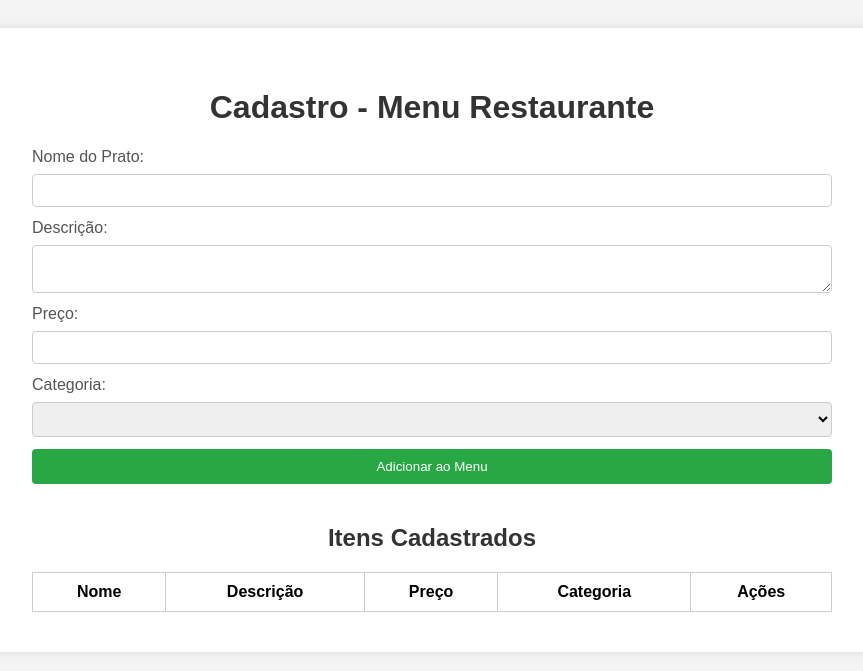
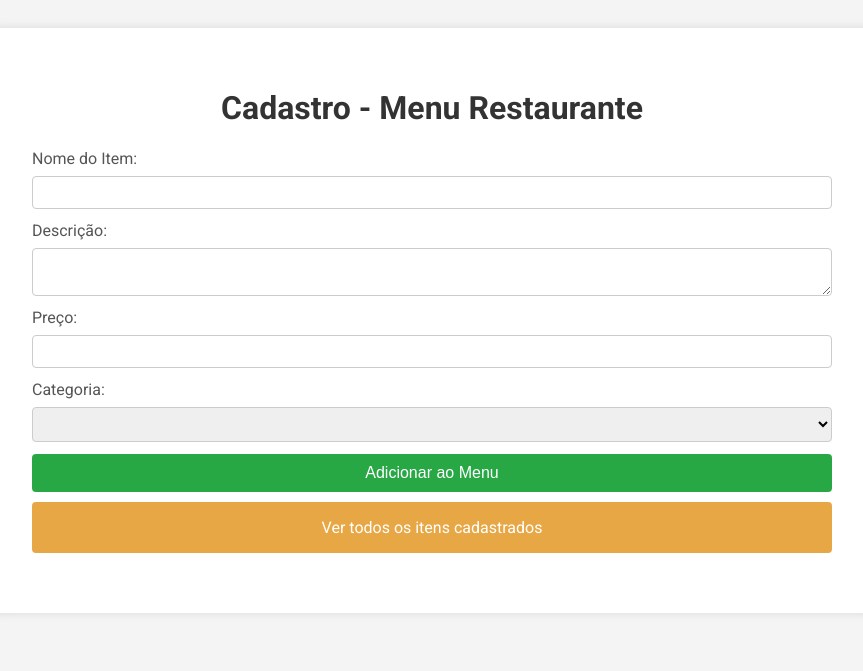
Before and after one commit to marcoshenke/projeto_integrador_3, a PHP site: page / in a window 1280 px wide. Shown: the top 671 px of the page, without its empty margins (208-1071 px from the left). Run offline with PHP 8.4, Linux system fonts and the light colour scheme; data that the repository does not hold is empty.

Commit message:
tela de listagem separada da de criação

```diff
--- a/css/style.css
+++ b/css/style.css
@@ -1,5 +1,5 @@
 body {
-  font-family: Arial, sans-serif;
+  font-family: Roboto, sans-serif;
   background-color: #f4f4f4;
   padding: 20px;
 }
@@ -45,10 +45,39 @@ button {
   padding: 10px 15px;
   cursor: pointer;
   border-radius: 4px;
+  font-size: 16px;
 }
 
 button:hover {
   background-color: #218838;
+}
+
+.all-itens {
+  margin-top: 10px;
+  background-color: #e8a745;
+  color: white;
+  border: none;
+  cursor: pointer;
+  border-radius: 4px;
+  align-items: center;
+  display: flex;
+  justify-content: center;
+  text-decoration: none;
+  font-size: 16px;
+}
+
+.all-itens:hover {
+  background-color: #edcd9d
+}
+
+.head-list {
+  display: flex;
+  justify-content: space-evenly;
+}
+
+.button_head_list {
+  max-height: 50px;
+  width: 100px;
 }
 
 table {
--- a/edit_menu.php
+++ b/edit_menu.php
@@ -26,7 +26,7 @@ if ($_SERVER['REQUEST_METHOD'] == 'POST') {
   $stmt->bind_param("ssdsi", $name, $description, $price, $category_id, $id);
 
   if ($stmt->execute()) {
-    header("Location: index.php");
+    header("Location: list_menu.php");
   } else {
     echo "Erro ao atualizar item: " . $connect->error;
   }
@@ -53,7 +53,7 @@ if ($_SERVER['REQUEST_METHOD'] == 'POST') {
     <h1>Editar Item</h1>
     <form action="edit_menu.php" method="POST">
       <input type="hidden" name="id" value="<?php echo $item['id']; ?>">
-      <label for="name">Nome do Prato:</label>
+      <label for="name">Nome do Item:</label>
       <input type="text" id="name" name="name" value="<?php echo $item['name']; ?>" required>
 
       <label for="description">Descrição:</label>
--- a/index.php
+++ b/index.php
@@ -17,9 +17,12 @@ $result = $connect->query($sql);
   <meta charset="UTF-8">
   <meta name="viewport" content="width=device-width, initial-scale=1.0">
   <title>Cadastro de Menu - Restaurante</title>
+  <link href="https://fonts.googleapis.com/css2?family=Roboto:wght@400;700&display=swap" rel="stylesheet">
 </head>
 <style>
-  <?php include "css/style.css" ?>
+  <?php
+    include "css/style.css"
+  ?>
 </style>
 
 <body>
@@ -27,7 +30,7 @@ $result = $connect->query($sql);
     <h1>Cadastro - Menu Restaurante</h1>
 
     <form action="add_menu.php" method="post">
-      <label for="name">Nome do Prato:</label>
+      <label for="name">Nome do Item:</label>
       <input type="text" id="name" name="name" required>
 
       <label for="description">Descrição:</label>
@@ -46,41 +49,12 @@ $result = $connect->query($sql);
       </select>
 
       <button type="submit" id="submit" name="submit">Adicionar ao Menu</button>
+      <a class="all-itens" href="list_menu.php">
+        <p>Ver todos os itens cadastrados</p>
+      </a>
     </form>
 
-    <h2>Itens Cadastrados</h2>
-    <table>
-      <thead>
-        <tr>
-          <th>Nome</th>
-          <th>Descrição</th>
-          <th>Preço</th>
-          <th>
-            Categoria
-          </th>
-          <th>Ações</th>
-        </tr>
-      </thead>
-      <tbody>
-        <?php
-        $result = $connect->query("SELECT items.*, categories.name AS category_name
-                                  FROM items
-                                  JOIN categories ON items.category_id = categories.id");
-        while ($row = $result->fetch_assoc()) {
-          echo "<tr>
-          <td>$row[name]</td>
-          <td>$row[description]</td>
-          <td>$row[price]</td>
-          <td>$row[category_name]</td>
-          <td>
-            <a href='edit_menu.php?id=$row[id]'>Editar</a>
-            <a href='delete_menu.php?id=$row[id]'>Excluir</a>
-          </td>
-          </tr>";
-        }
-        ?>
-      </tbody>
-    </table>
+
   </div>
 </body>
 
```
Also changed, not shown: list_menu.php (added, +68 -0 lines).
